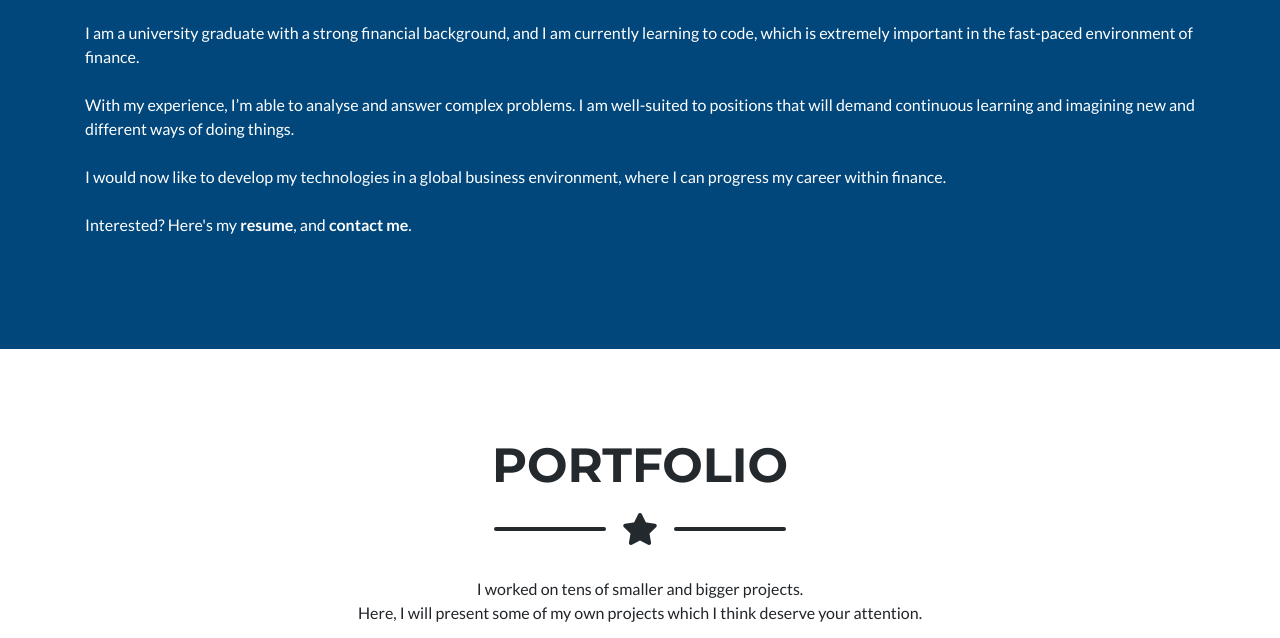
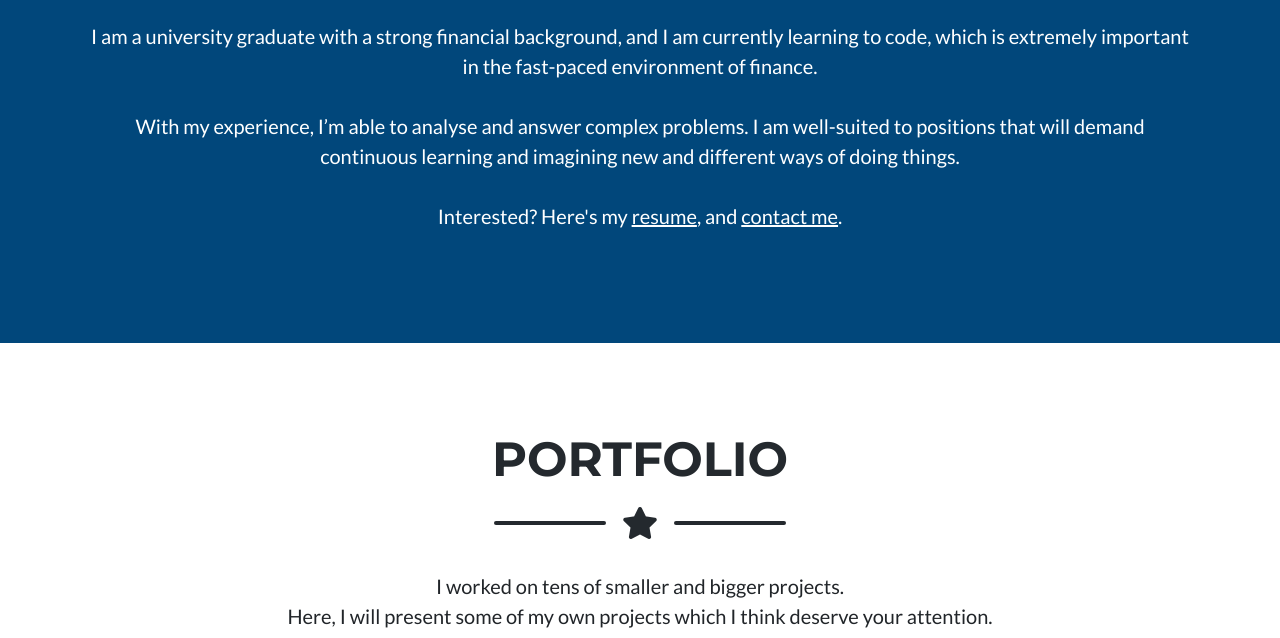
Before and after one commit to hervelao/portfolio, a website with bundled scripts: page index.html in a window 1280 px wide. Shown: the part 660-1298 px from the top of the page. Built offline with nearby package versions, Linux system fonts and the light colour scheme.

Commit message:
version 1

```diff
--- a/index.html
+++ b/index.html
@@ -35,12 +35,12 @@
           <li class="nav-item mx-0 mx-lg-1">
             <a class="nav-link py-3 px-0 px-lg-3 rounded js-scroll-trigger" href="#portfolio">Portfolio</a>
           </li>
-          <li class="nav-item mx-0 mx-lg-1">
+<!--           <li class="nav-item mx-0 mx-lg-1">
             <a class="nav-link py-3 px-0 px-lg-3 rounded js-scroll-trigger" href="#technologies">technologies</a>
           </li>
           <li class="nav-item mx-0 mx-lg-1">
             <a class="nav-link py-3 px-0 px-lg-3 rounded js-scroll-trigger" href="#blog">Blog</a>
-          </li>
+          </li> -->
           <li class="nav-item mx-0 mx-lg-1">
             <a class="nav-link py-3 px-0 px-lg-3 rounded js-scroll-trigger" href="https://github.com/hervelao">Github</a>
           </li>
@@ -76,10 +76,9 @@
           </a>
         </div>
       <br>
-      <p class="text-left">I am a university graduate with a strong financial background, and I am currently learning to code, which is extremely important in the fast-paced environment of finance.<br><br>
+      <p class="lead">I am a university graduate with a strong financial background, and I am currently learning to code, which is extremely important in the fast-paced environment of finance.<br><br>
       With my experience, I’m able to analyse and answer complex problems. I am well-suited to positions that will demand continuous learning and imagining new and different ways of doing things.<br><br>
-      I would now like to develop my technologies in a global business environment, where I can progress my career within finance.<br><br>
-      Interested? Here's my <strong><a style="color: white" href="https://github.com/hervelao/resume/raw/master/resume.pdf" target="_blank">resume</a></strong>, and <strong><a style="color: white" href="mailto:hervelao@outlook.com" target="_blank">contact me</a></strong>.</p>
+      Interested? Here's my <u><a style="color: white" href="https://github.com/hervelao/resume/raw/master/resume.pdf" target="_blank">resume</a></u>, and <u><a style="color: white" href="mailto:hervelao@outlook.com" target="_blank">contact me</a></u>.</p>
       <div id="output"></div>
     </div>
   </header>
@@ -100,7 +99,8 @@
         <div class="divider-custom-line"></div>
       </div>
 
-      <p class="text-center">I worked on tens of smaller and bigger projects.<br>Here, I will present some of my own projects which I think deserve your attention.</p>
+          <p class="lead text-center">I worked on tens of smaller and bigger projects.<br> Here, I will present some of my own projects which I think deserve your attention.</p>
+      <br><br>
 
       <!-- Portfolio Grid Items -->
       <div class="row">
@@ -185,13 +185,11 @@
 
 
   <!-- Technologies -->
-  <section class="page-section bg-primary text-white mb-0" id="technologies">
+<!--   <section class="page-section bg-primary text-white mb-0" id="technologies">
     <div class="container">
 
-      <!-- About Section Heading -->
       <h2 class="page-section-heading text-center text-uppercase text-white">Technologies</h2>
 
-      <!-- Icon Divider -->
       <div class="divider-custom divider-light">
         <div class="divider-custom-line"></div>
         <div class="divider-custom-icon">
@@ -204,7 +202,6 @@
 
       <br>Get to know how I use technologies for my projects.</p>
 
-      <!-- About Section Content -->
       <div class="subheading mb-3">Web development</div>
         <ul class="list-inline dev-icons">
           <li class="list-inline-item">
@@ -236,7 +233,7 @@
           </li>
         </ul>
     </div>
-  </section>
+  </section> -->
 
   <!-- blog Section -->
 <!--   <section class="page-section portfolio" id="blog">
```
